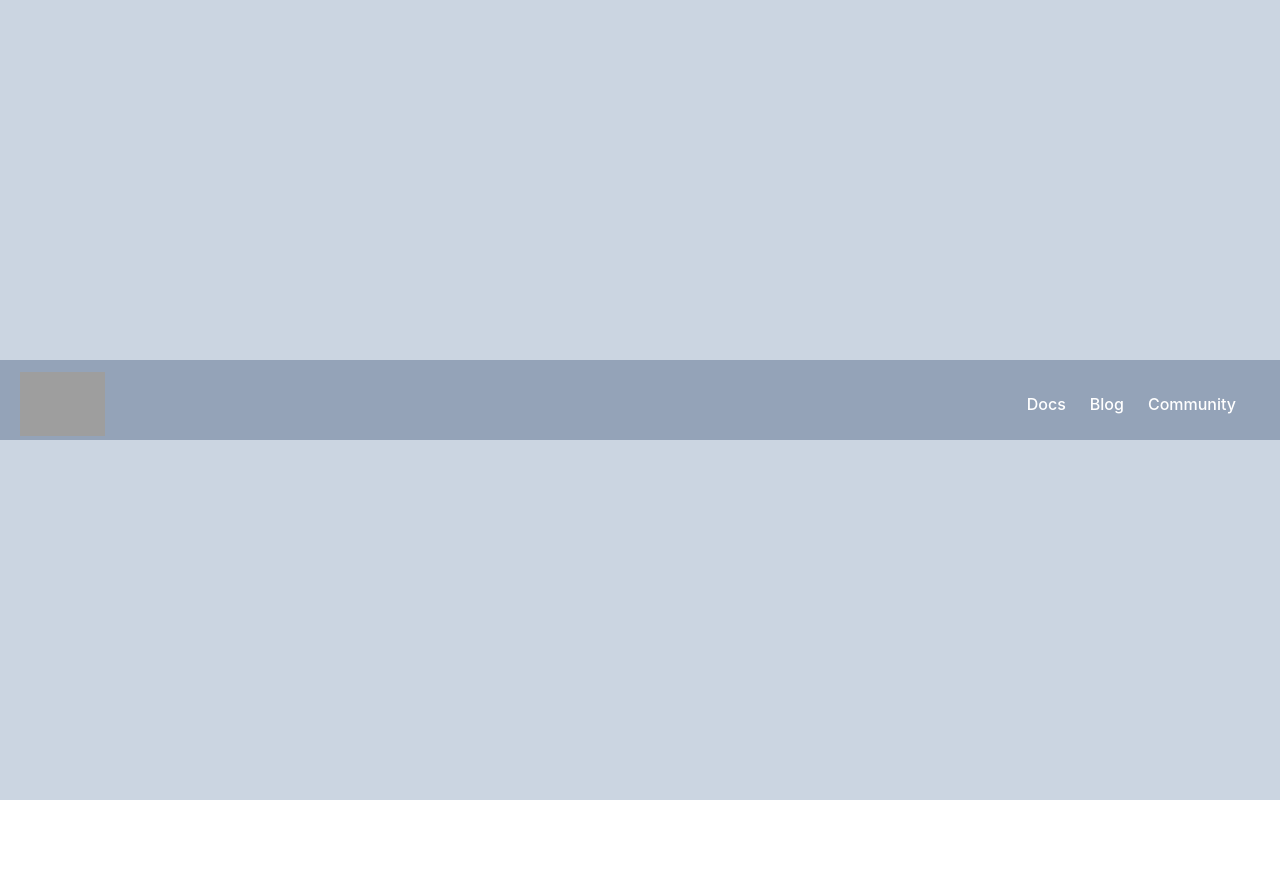
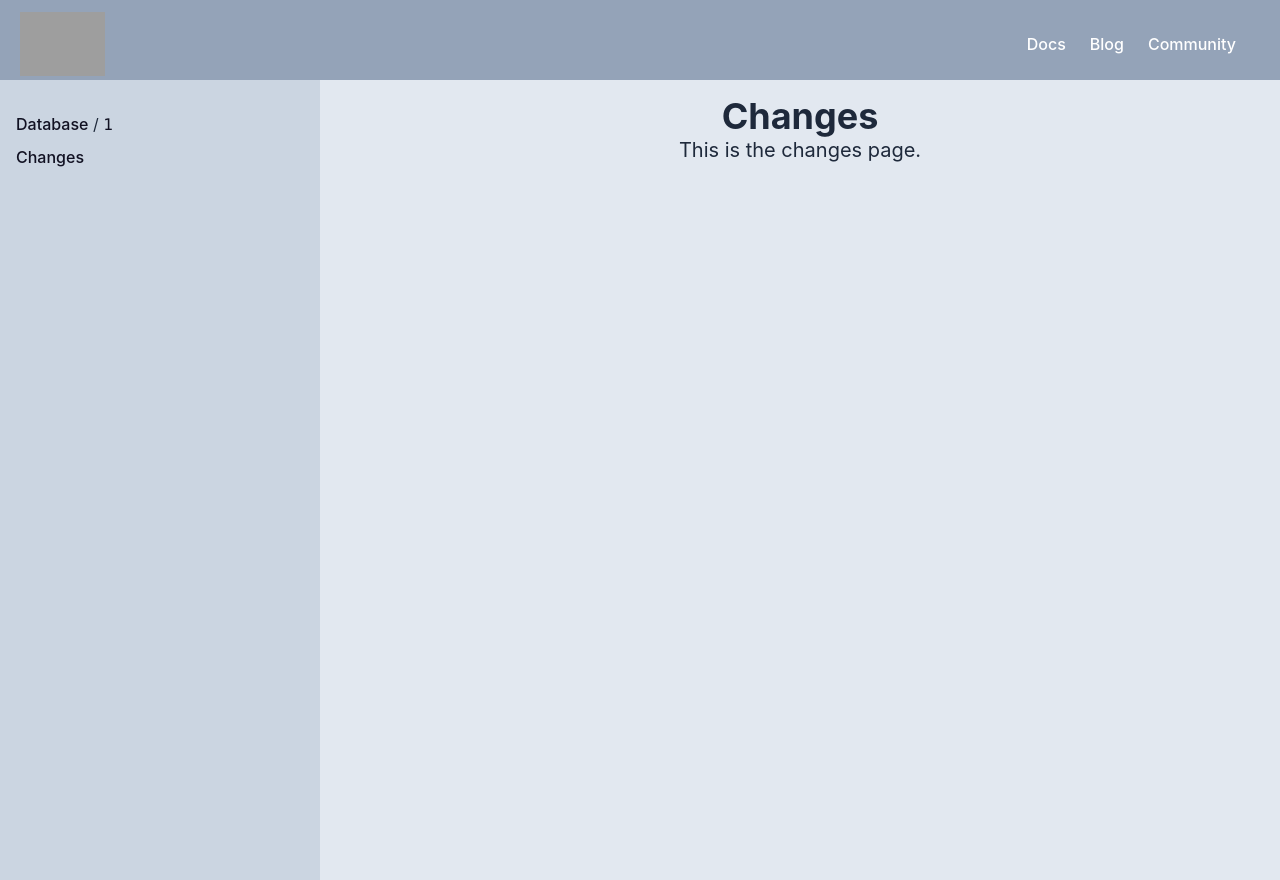
Before and after one commit to fireproof-storage/dashboard, a React (Vite) app: page /changes/1 in a window 1280 px wide. Before the commit this address had no page. Before the commit the page ends 800 px from the top, so only its background shows below. Built offline with nearby package versions, Linux system fonts and the light colour scheme; grey boxes are pictures that could not be loaded.

Commit message:
route db pages

```diff
--- a/src/App.tsx
+++ b/src/App.tsx
@@ -5,6 +5,8 @@ import { Header } from './components/Header'
 import { Home } from './pages/Home'
 import { Databases } from './pages/Databases'
 import { Sidebar } from './components/Sidebar'
+import { Database } from './pages/Database'
+import { Changes } from './pages/Changes'
 
 function Layout({ children }: { children: React.ReactNode }) {
   return (
@@ -34,7 +36,12 @@ function App() {
         } />
         <Route path="/db/:dbName" element={
           <Layout>
-            <div>Database</div>
+            <Database />
+          </Layout>
+        } />
+        <Route path="/changes/:dbName" element={
+          <Layout>
+            <Changes />
           </Layout>
         } />
         <Route path="/" element={
--- a/src/components/Sidebar.tsx
+++ b/src/components/Sidebar.tsx
@@ -11,9 +11,15 @@ export function Sidebar() {
           {dbName && (
             <>
               {' '}
-              / <a href={'/db/' + dbName}><code>{dbName}</code></a>
+              /{' '}
+              <a href={'/db/' + dbName}>
+                <code>{dbName}</code>
+              </a>
             </>
           )}
+        </li>
+        <li className="mb-2">
+          <a href={'/changes/' + dbName}>Changes</a>
         </li>
       </ul>
     </div>
--- /dev/null
+++ b/src/pages/Changes.tsx
@@ -0,0 +1,8 @@
+export function Changes() {
+  return (
+    <div className="flex flex-col items-center justify-center">
+      <h1 className="text-4xl font-bold text-center">Changes</h1>
+      <p className="text-xl text-center">This is the changes page.</p>
+    </div>
+  )
+}
--- /dev/null
+++ b/src/pages/Database.tsx
@@ -0,0 +1,13 @@
+import { useParams } from 'react-router-dom'
+
+export function Database() {
+  const { dbName } = useParams()
+
+  return (
+    <div className="flex flex-col items-center justify-center">
+      <h1 className="text-4xl font-bold text-center">Database</h1>
+      <p className="text-xl text-center">This is the database page.</p>
+      <p className="text-xl text-center">{dbName}</p>
+    </div>
+  )
+}
```
